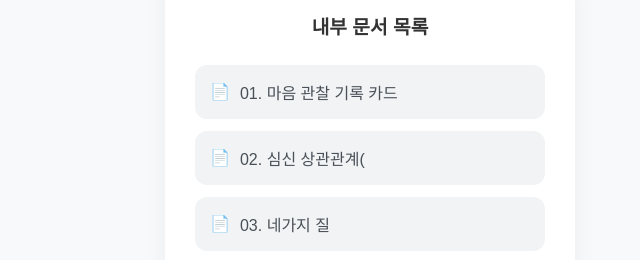
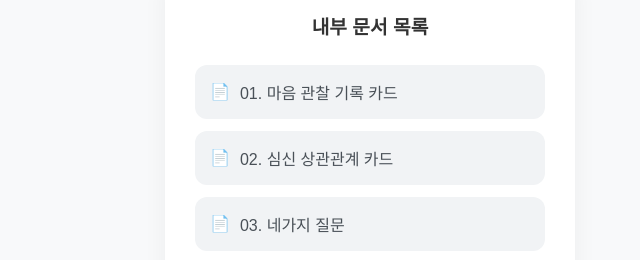
Before and after one commit to homoon-freedom/F-N, a plain HTML site: page index.html in a window 1280 px wide. Shown: the part 84-344 px from the top of the page, 270-910 px from the left. Drawn offline with Linux system fonts and the light colour scheme.

Commit message:
Update index.html

```diff
--- a/index.html
+++ b/index.html
@@ -59,8 +59,8 @@
     <h2>내부 문서 목록</h2>
     <nav class="link-grid">
         <a href="page1.html" class="nav-link">01. 마음 관찰 기록 카드</a>
-        <a href="page2.html" class="nav-link">02. 심신 상관관계(</a>
-        <a href="page3.html" class="nav-link">03. 네가지 질</a>
+        <a href="page2.html" class="nav-link">02. 심신 상관관계 카드</a>
+        <a href="page3.html" class="nav-link">03. 네가지 질문</a>
         <a href="page4.html" class="nav-link">04. 네 번째 페이지</a>
         <a href="page5.html" class="nav-link">05. 다섯 번째 페이지</a>
         <a href="page6.html" class="nav-link">06. 여섯 번째 페이지</a>
```
